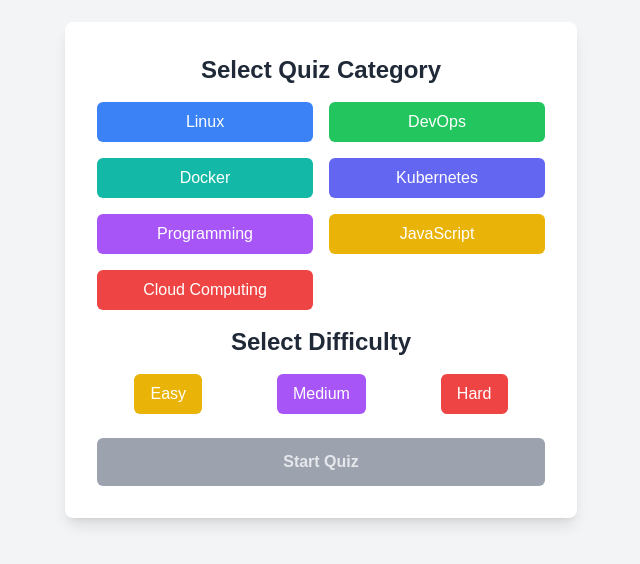
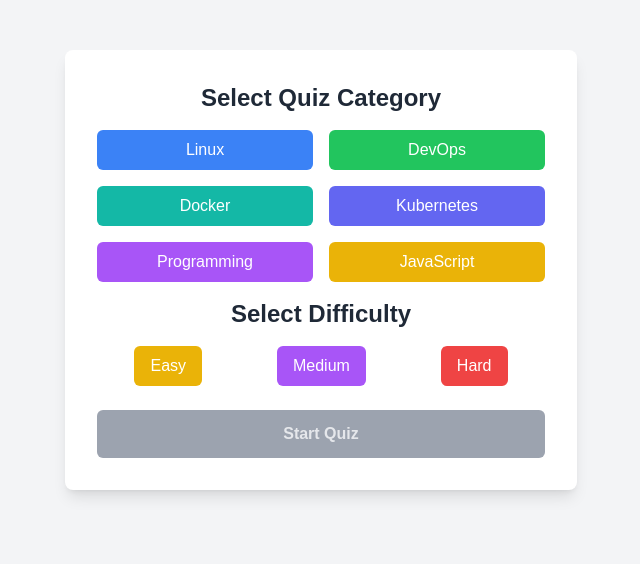
Before and after one commit to kubsamelkamu/Quiz_App, a Next.js app: page /quizzes in a window 1280 px wide. Shown: the part 130-694 px from the top of the page, without its empty margins (319-959 px from the left). Built offline with nearby package versions, Linux system fonts and the light colour scheme; no server answers.

Commit message:
remove buttons

```diff
--- a/src/components/Quiz/QuizSelection.tsx
+++ b/src/components/Quiz/QuizSelection.tsx
@@ -20,7 +20,6 @@ const QuizSelection = () => {
         const questions = await fetchQuizQuestions(category, difficulty);
         const shuffledQuestions = shuffleArray(questions);
 
-        // Clear old data and store the new questions in localStorage
         localStorage.removeItem('quizQuestions');
         localStorage.setItem('quizQuestions', JSON.stringify(shuffledQuestions));
 
@@ -47,7 +46,6 @@ const QuizSelection = () => {
           <button onClick={() => setCategory('Kubernetes')} className="bg-indigo-500 px-4 py-2 rounded-md text-white">Kubernetes</button>
           <button onClick={() => setCategory('Programming')} className="bg-purple-500 px-4 py-2 rounded-md text-white">Programming</button>
           <button onClick={() => setCategory('JavaScript')} className="bg-yellow-500 px-4 py-2 rounded-md text-white">JavaScript</button>
-          <button onClick={() => setCategory('Cloud Computing')} className="bg-red-500 px-4 py-2 rounded-md text-white">Cloud Computing</button>
         </div>
 
         <h2 className="text-2xl font-bold mb-4 text-gray-800">Select Difficulty</h2>
```
